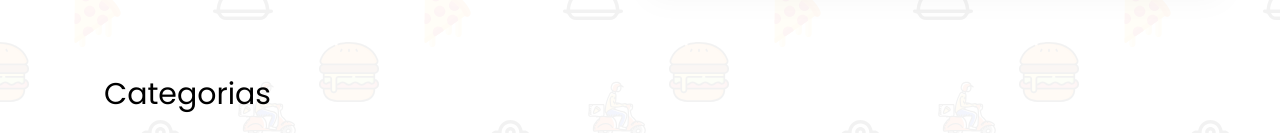
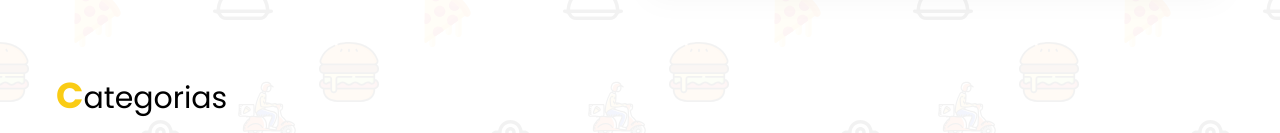
Before and after one commit to CigarritoRD/foodapp, a React (Vite) app: page /home in a window 1280 px wide. Shown: the part 628-761 px from the top of the page. Built offline with nearby package versions, Linux system fonts and the light colour scheme.

Commit message:
fix: cambio de tamano del titulo

```diff
--- a/src/components/CategoriasCarrusel.jsx
+++ b/src/components/CategoriasCarrusel.jsx
@@ -8,7 +8,9 @@ import hamburgesa from "../assets/categoria-imagenes/Gerald_G_Fast_Food_Lunch_Di
 const CategoriasCarrusel = () => {
   return (
     <div className='max-w-[1200px] p-4 py-8 mx-auto '>
-      <h4 className='md:text-3xl py-4 text-xl md:p-12'>Categorias</h4>
+      <h4 className='md:text-3xl py-12 text-xl'>
+        <span className='text-4xl font-bold text-yellow-400'>C</span>ategorias
+      </h4>
       <ul className='flex  font-bold gap-4 w-full overflow-x-scroll scrollbar-hide overflow-y-hidden'>
         <li>
           <Link
```
